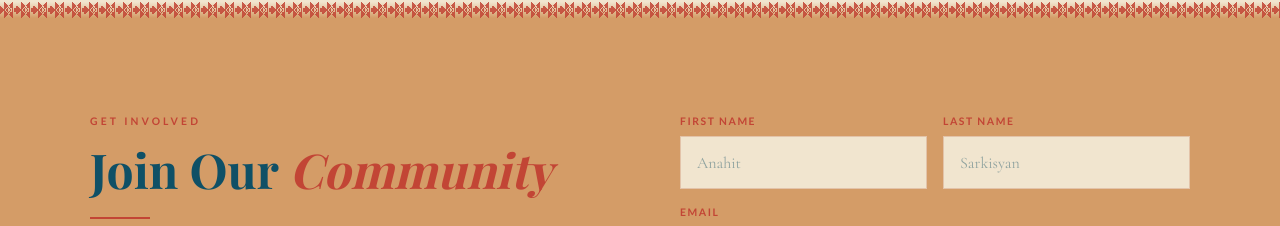
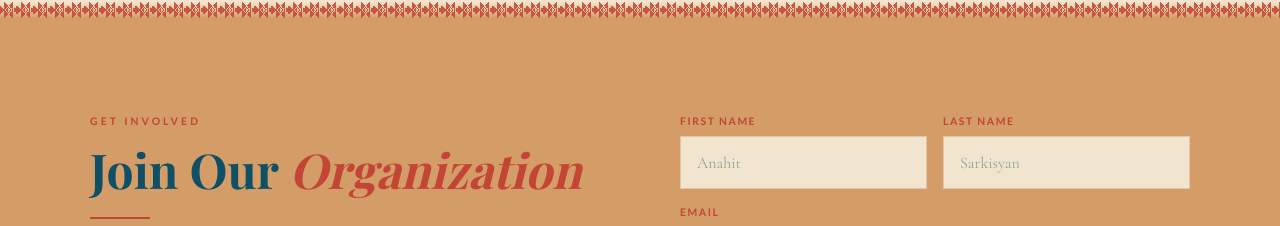
Before and after one commit to tonytyper/ASA-Website, a Next.js app in the folder asa-website/: page / in a window 1280 px wide. Shown: the part 3970-4196 px from the top of the page. Built offline with nearby package versions, Linux system fonts and the light colour scheme; a web font is replaced by a local one.

Commit message:
reworded contact heading to avoid similarity with donate section heading

```diff
--- a/asa-website/components/Contact.tsx
+++ b/asa-website/components/Contact.tsx
@@ -11,7 +11,7 @@ export default function Contact() {
       <div className="contact-grid">
         <div>
           <p className="section-label">Get Involved</p>
-          <h2 className="section-title">Join Our <em>Community</em></h2>
+          <h2 className="section-title">Join Our <em>Organization</em></h2>
           <div className="divider"></div>
           <p className="section-body">
             Whether you're looking to connect with Armenian culture, find community, or build your professional network — we'd love to have you. Fill out the form or reach us directly.
```
